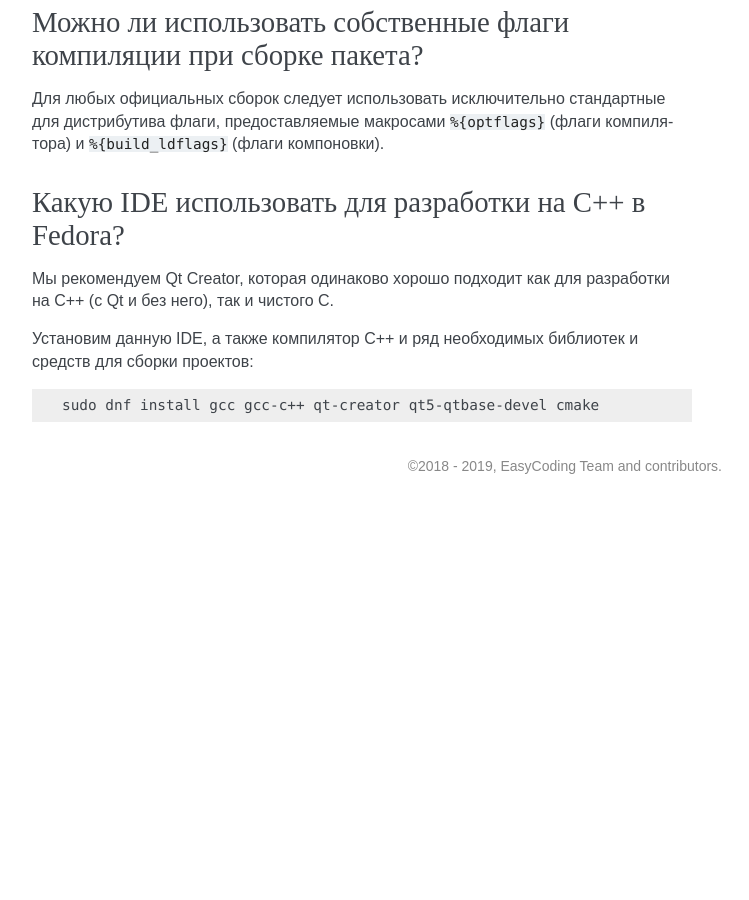
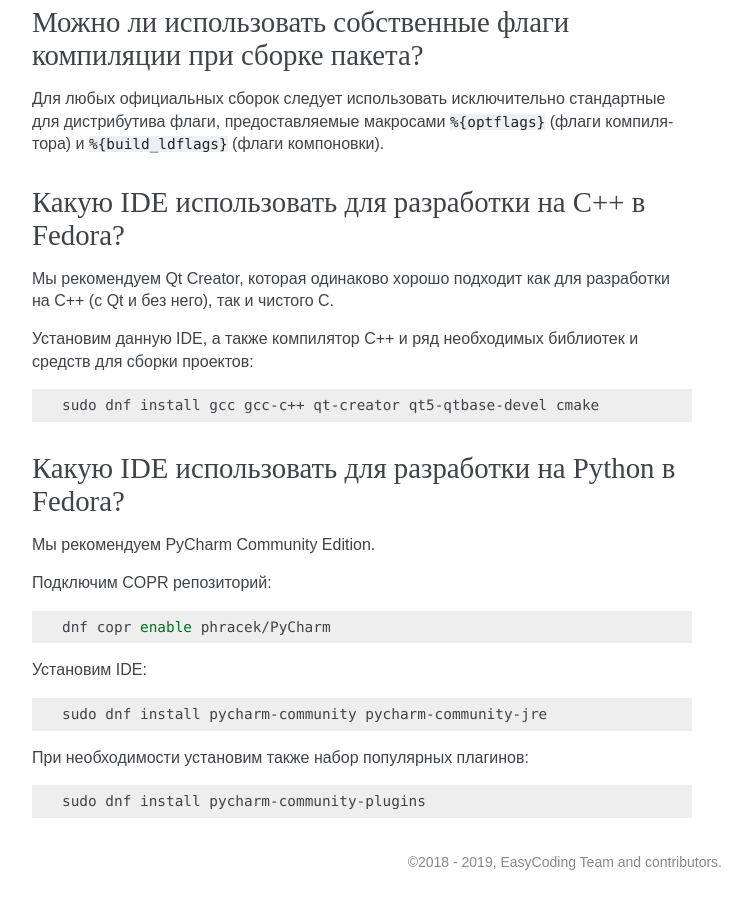
Before and after one commit to RussianFedora/FAQ, a Sphinx documentation site: the page built from source/development.rst, in a window 1280 px wide and 900 px high, scrolled down 10298 px. Shown: the whole window, without its empty margins (388-1137 px from the left). Built offline with Sphinx 7.4.7, drawn with Linux system fonts in a browser that asks for light colours; before the commit the page ends 10802 px from its top, so only the background shows below that; some of the changed text lies outside the part shown.

Commit message:
Added question about PyCharm Community Edition IDE installation.

```diff
--- a/source/development.rst
+++ b/source/development.rst
@@ -573,3 +573,29 @@
 .. code-block:: bash
 
     sudo dnf install gcc gcc-c++ qt-creator qt5-qtbase-devel cmake
+
+.. index:: python, ide, pycharm
+.. _python-ide:
+
+Какую IDE использовать для разработки на Python в Fedora?
+============================================================
+
+Мы рекомендуем PyCharm Community Edition.
+
+Подключим COPR репозиторий:
+
+.. code-block:: bash
+
+    dnf copr enable phracek/PyCharm
+
+Установим IDE:
+
+.. code-block:: bash
+
+    sudo dnf install pycharm-community pycharm-community-jre
+
+При необходимости установим также набор популярных плагинов:
+
+.. code-block:: bash
+
+    sudo dnf install pycharm-community-plugins
```
